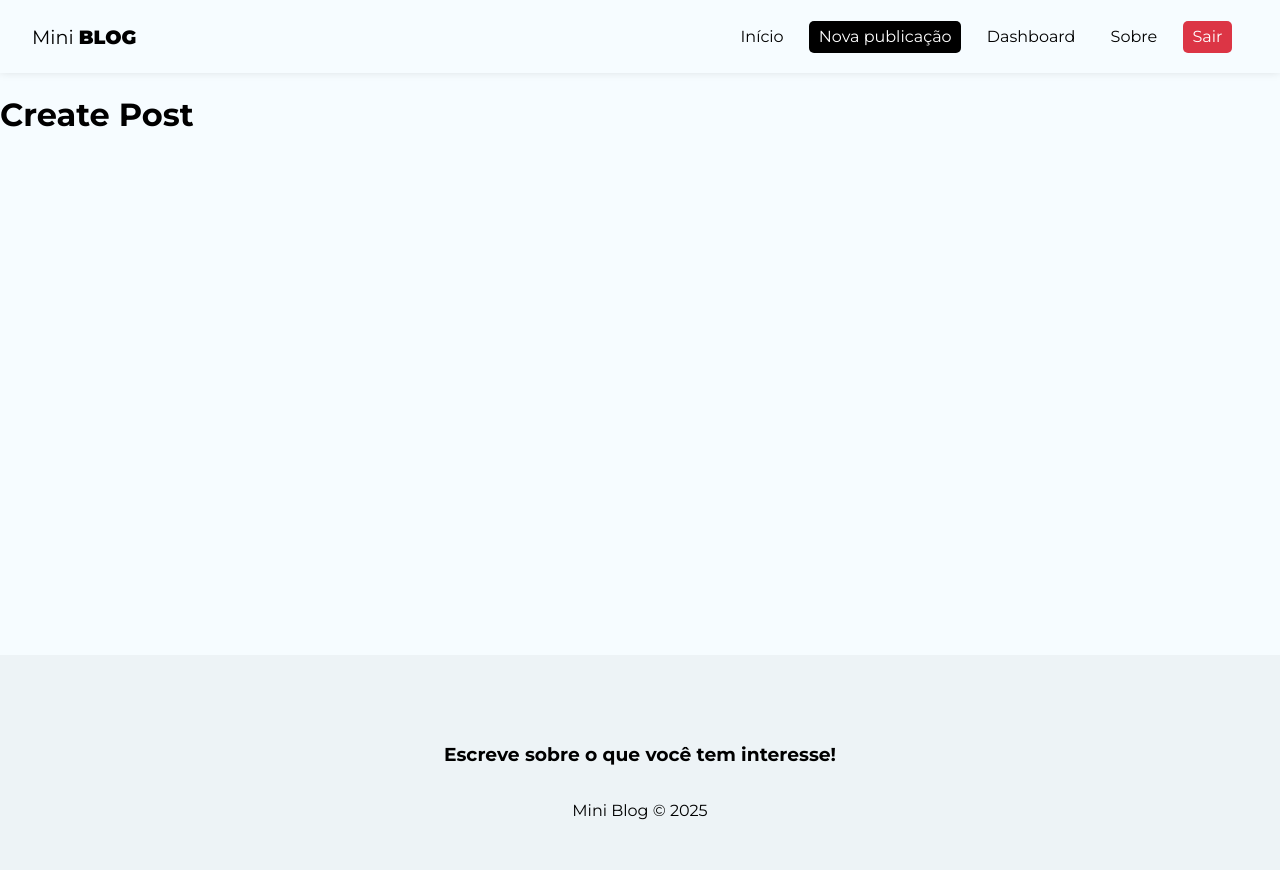
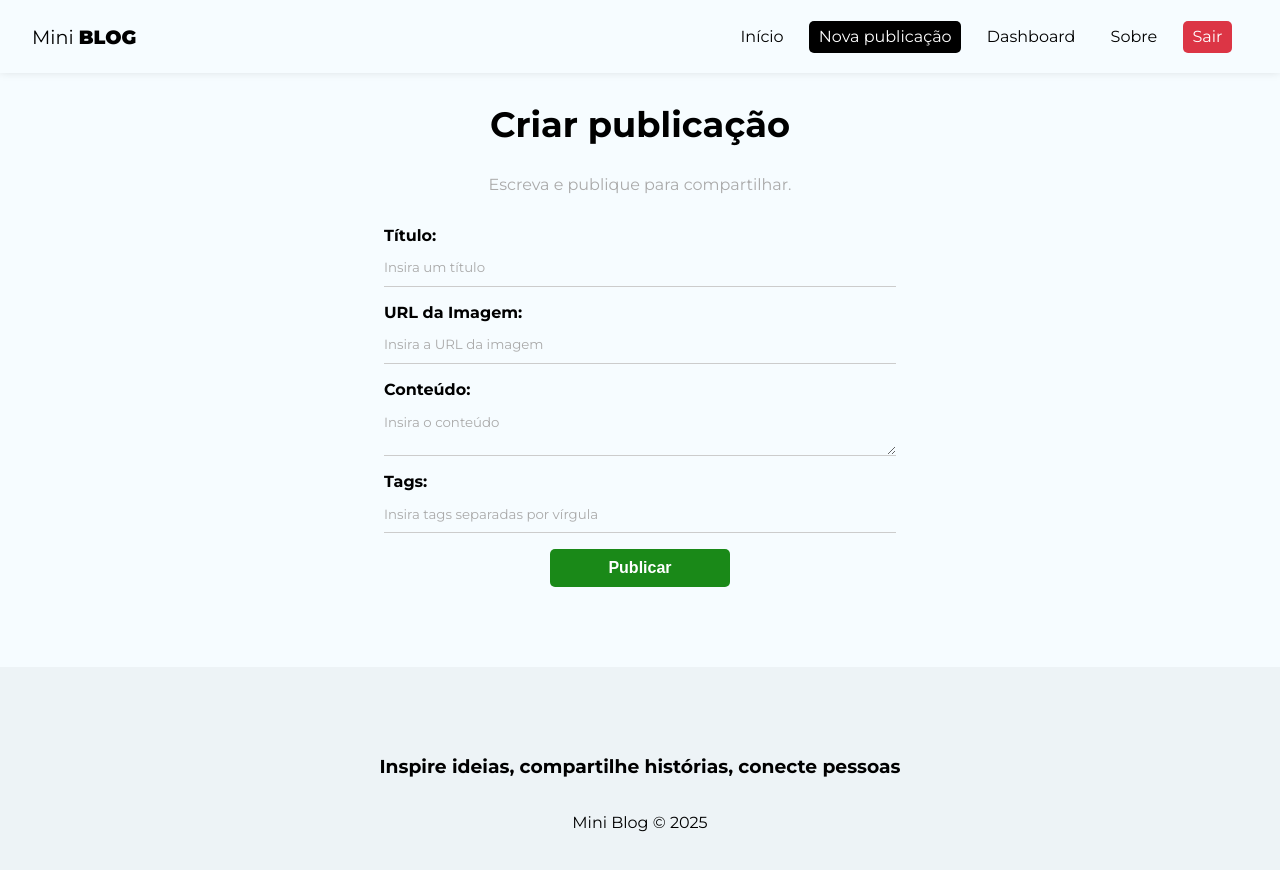
Before and after one commit to Gabrielneves05/miniblog, a React (Create React App) app: page /posts/create in a window 1280 px wide. Shown: the top 870 px of the page. Built offline with nearby package versions, Linux system fonts and the light colour scheme; no server answers; sample sign-in values are in the browser's storage.

Commit message:
style: creating the structure of the publications page / initial styling of the publications page

```diff
--- a/src/components/Footer.js
+++ b/src/components/Footer.js
@@ -3,7 +3,7 @@ import styles from "./Footer.module.css";
 export default function Footer() {
     return (
         <footer className={styles.footer}>
-            <h3>Escreve sobre o que você tem interesse!</h3>
+            <h3>Inspire ideias, compartilhe histórias, conecte pessoas</h3>
             <p>Mini Blog &copy; 2025</p>
         </footer>
     );
--- a/src/pages/CreatePost/CreatePost.js
+++ b/src/pages/CreatePost/CreatePost.js
@@ -1,9 +1,73 @@
 import styles from './CreatePost.module.css';
 
+import { useState } from 'react';
+import { useNavigate } from 'react-router-dom';
+import { useAuthValue } from '../../context/AuthContext';
+
 export default function CreatePost() {
+    const [title, setTitle] = useState('');
+    const [image, setImage] = useState('');
+    const [body, setBody] = useState('');
+    const [tags, setTags] = useState([]);
+    const [formError, setFormError] = useState('');
+
+    const handleSubmit = event => {
+        event.preventDefault();
+    }
+
     return (
-        <div>
-            <h1>Create Post</h1>
+        <div className={styles.create_post}>
+            <h2>Criar publicação</h2>
+            <p>Escreva e publique para compartilhar.</p>
+            <form onSubmit={handleSubmit}>
+                <label>
+                    <span>Título:</span>
+                    <input
+                        type="text"
+                        name="title"
+                        placeholder="Insira um título"
+                        required
+                        onChange={event => setTitle(event.target.value)}
+                        value={title}
+                    />
+                </label>
+                <label>
+                    <span>URL da Imagem:</span>
+                    <input
+                        type="text"
+                        name="image"
+                        placeholder="Insira a URL da imagem"
+                        required
+                        onChange={event => setImage(event.target.value)}
+                        value={image}
+                    />
+                </label>
+                <label>
+                    <span>Conteúdo:</span>
+                    <textarea
+                        name="body"
+                        placeholder="Insira o conteúdo"
+                        required
+                        onChange={event => setBody(event.target.value)}
+                        value={body}
+                    >
+
+                    </textarea>
+                </label>
+                <label>
+                    <span>Tags:</span>
+                    <input
+                        type="text"
+                        name="tags"
+                        placeholder="Insira tags separadas por vírgula"
+                        required
+                        onChange={event => setTags(event.target.value)}
+                        value={tags}
+                    />
+                </label>
+
+                <button className="btn">Publicar</button>
+            </form>
         </div>
     );
 }
--- a/src/pages/CreatePost/CreatePost.module.css
+++ b/src/pages/CreatePost/CreatePost.module.css
@@ -0,0 +1,12 @@
+.create_post {
+    text-align: center;
+}
+
+.create_post h2 {
+    font-size: 2.2em;
+}
+
+.create_post p {
+    color: #aaa;
+    margin-bottom: 2em;
+}
```
